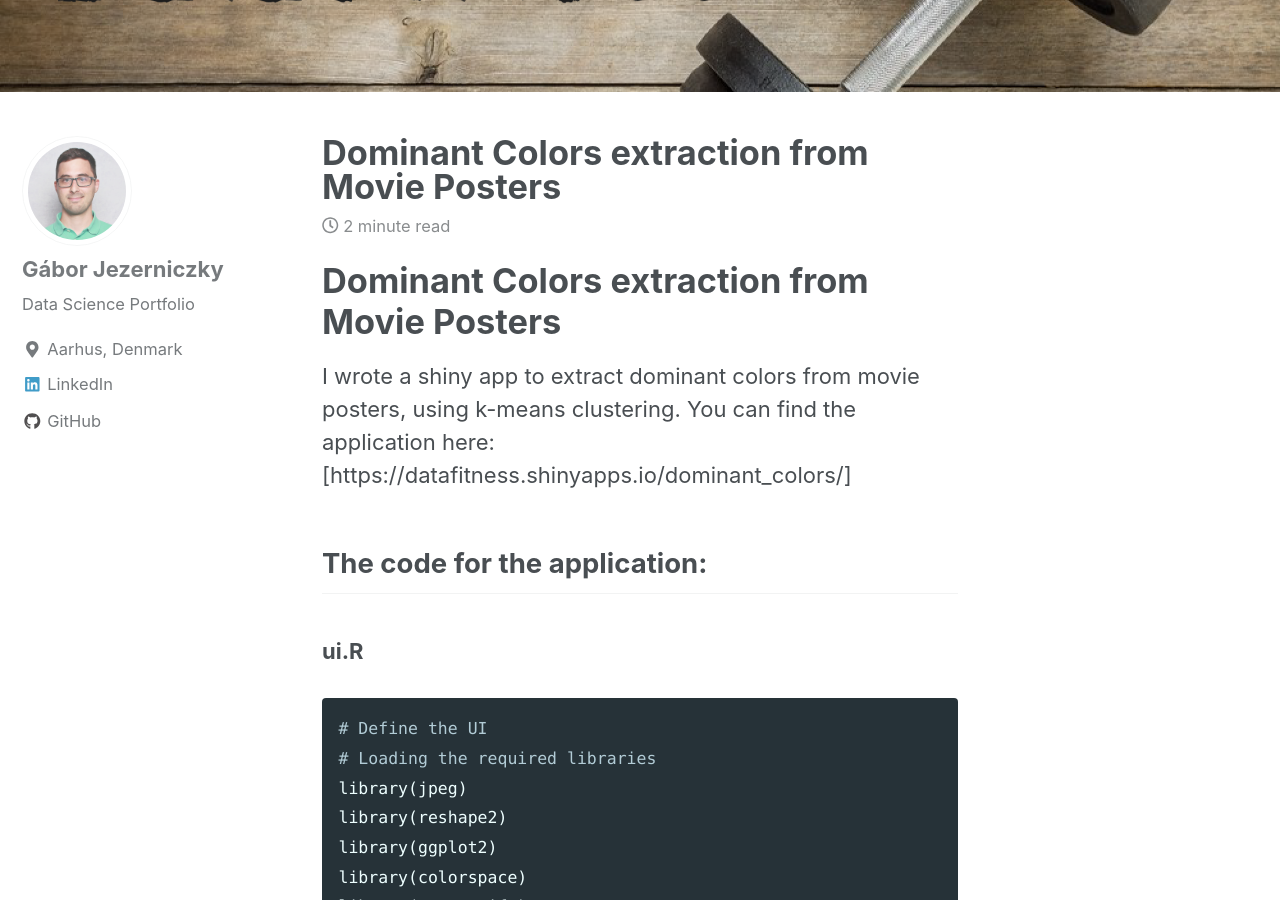
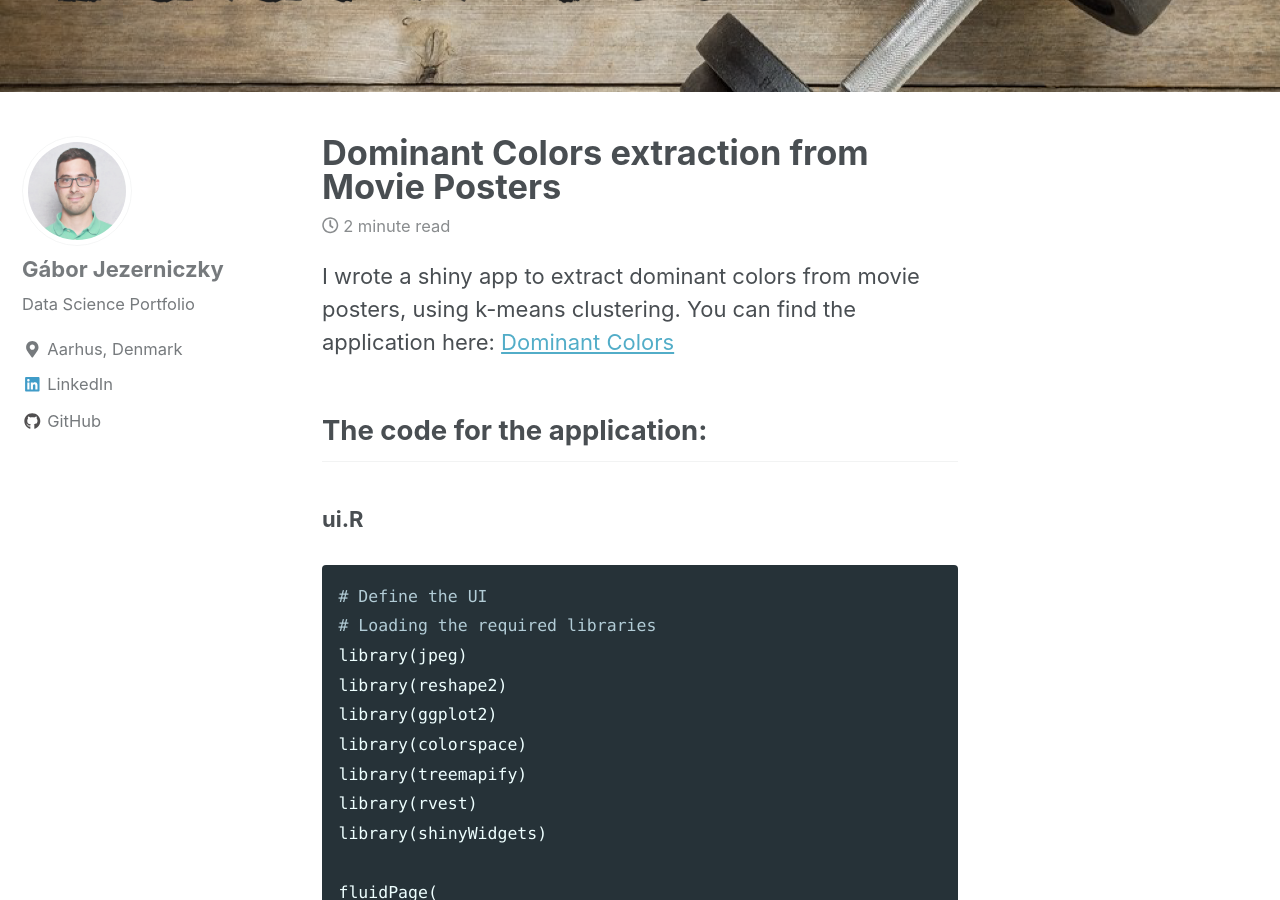
Before and after one commit to mrJezy/mrJezy.github.io, a Jekyll site: the page built from _posts/2018-04-07-dominant-colors.md, in a window 1280 px wide and 900 px high, scrolled down 355 px. Built offline with Jekyll 4.4.1, drawn with Linux system fonts in a browser that asks for light colours; nearby versions of some CDN libraries; comment, search, counter and statistics services are not loaded.

Commit message:
correct link

```diff
--- a/_posts/2018-04-07-dominant-colors.md
+++ b/_posts/2018-04-07-dominant-colors.md
@@ -7,9 +7,7 @@ header:
 excerpt: "Movies, Dominant Colors, k-means"
 ---
 
-# Dominant Colors extraction from Movie Posters
-
-I wrote a shiny app to extract dominant colors from movie posters, using k-means clustering. You can find the application here: [https://datafitness.shinyapps.io/dominant_colors/]
+I wrote a shiny app to extract dominant colors from movie posters, using k-means clustering. You can find the application here: [Dominant Colors](https://datafitness.shinyapps.io/dominant_colors/)
 
 ## The code for the application:
 
```
